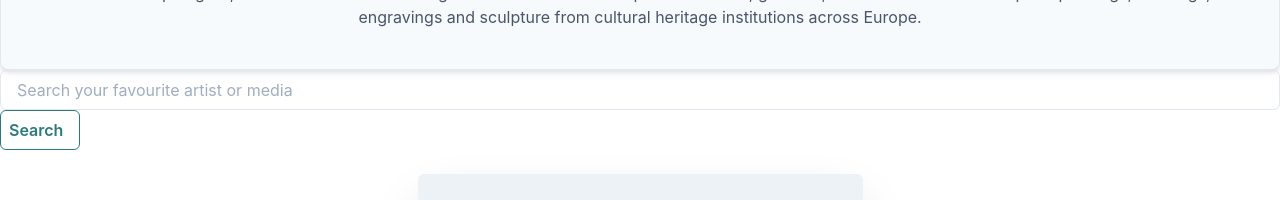
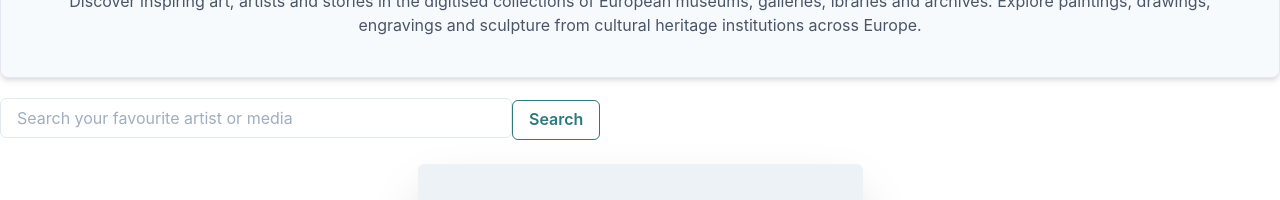
Before and after one commit to Uvacoder/gallery-frontend, a React (Create React App) app: page / in a window 1280 px wide. Shown: the part 194-394 px from the top of the page. Built offline with nearby package versions, Linux system fonts and the light colour scheme; no server answers; a web font is replaced by a local one.

Commit message:
search bar working

```diff
--- a/src/components/SearchBar.tsx
+++ b/src/components/SearchBar.tsx
@@ -8,47 +8,22 @@ import {
 } from "@chakra-ui/react";
 
 function SearchBar(): JSX.Element {
-//   return (
-//     <>
-//       <Center>
-//         <Stack>
-//           <Heading
-//             color={useColorModeValue("gray.700", "white")}
-//             fontSize={"2xl"}
-//             fontFamily={"body"}
-//           >
-//             Rediscover the Arts
-//           </Heading>
-//           <Text color={"gray.500"} noOfLines={6}>
-//             Discover inspiring art, artists and stories in the digitised
-//             collections of European museums, galleries, ibraries and archives.
-//             Explore paintings, drawings, engravings and sculpture from cultural
-//             heritage institutions across Europe.
-//           </Text>
-//         </Stack>
-//       </Center>
-//       <Input placeholder="Search your favourite artist or media" />
-//       <Button colorScheme="teal" variant="outline">
-//         Search
-//       </Button>
-//     </>
-//   );
 
     return (
     <div>
-     <Stack spacing={8}>
+     <Stack spacing={8} mt={2}>
        <Box p={10} shadow="md" borderWidth="0.5px" borderRadius="lg" bgColor={"gray.50"}>
         <Heading fontSize="xx-large" textAlign='center'>Rediscover the Arts</Heading>
         <Text mt={4} color={"gray.600"} textAlign='center'>
-                Discover inspiring art, artists and stories in the digitised
+            Discover inspiring art, artists and stories in the digitised
             collections of European museums, galleries, ibraries and archives.
             Explore paintings, drawings, engravings and sculpture from cultural
-             heritage institutions across Europe.
-             </Text>
+            heritage institutions across Europe.
+        </Text>
         </Box>
       </Stack>
-      <Input placeholder="Search your favourite artist or media" />
-      <Button colorScheme="teal" variant="outline" paddingStart="2">
+      <Input placeholder="Search your favourite artist or media" maxW={"lg"} mt={5} alignContent={'center'}/>
+      <Button colorScheme="teal" variant="outline" paddingStart="4" maxW={"lg"}>
          Search
        </Button>
     </div>
@@ -56,8 +31,3 @@ function SearchBar(): JSX.Element {
 }
 
 export default SearchBar;
-// p={5}
-// shadow="md"
-// borderWidth="1px"
-// flex="1"
-// borderRadius="md"
```
